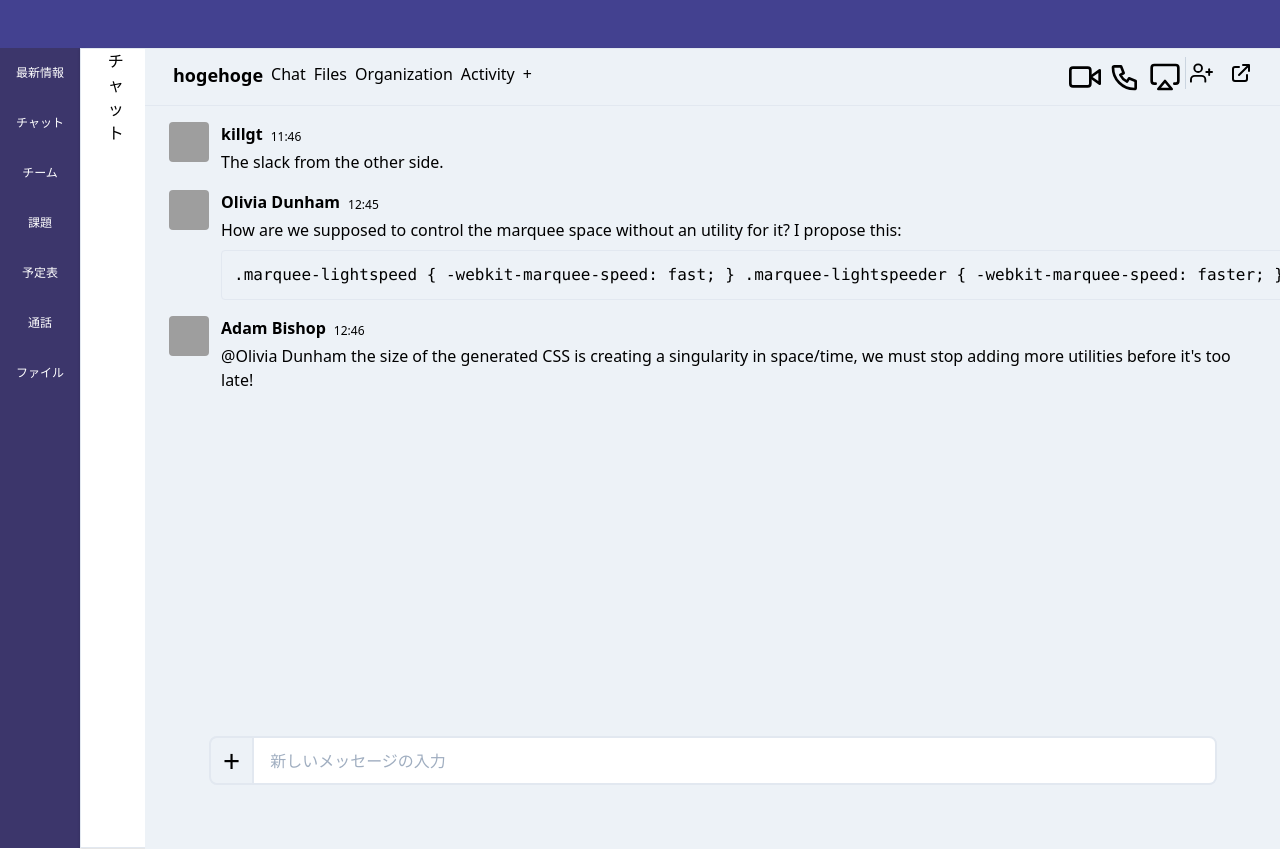
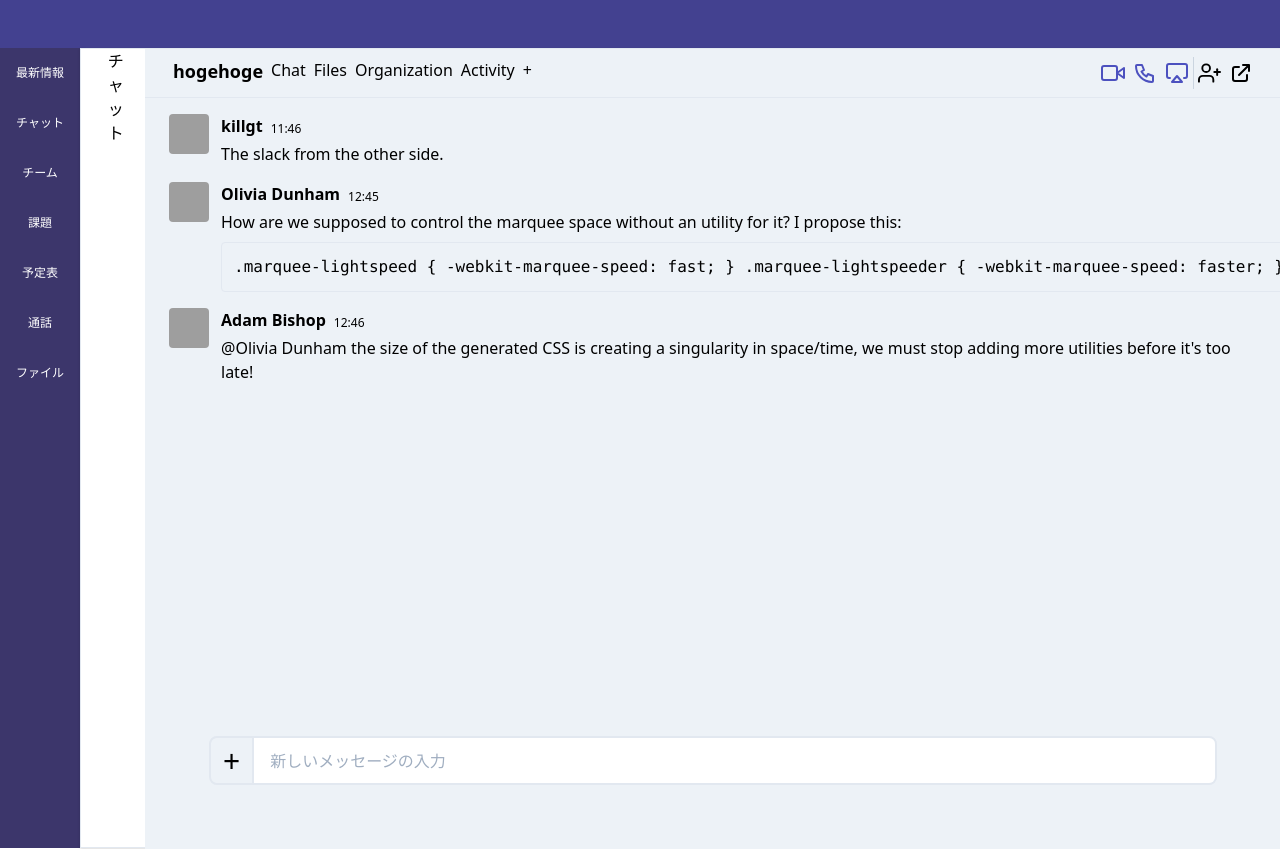
Before and after one commit to puremoru/ui_ux_seminar, a Nuxt app: page /teams in a window 1280 px wide. Built offline with nearby package versions, Linux system fonts and the light colour scheme; grey boxes are pictures that could not be loaded.

Commit message:
change an icon

```diff
--- a/pages/teams.vue
+++ b/pages/teams.vue
@@ -27,10 +27,10 @@
                     </div>
                     <div class="ml-auto hidden md:block">
                         <div class="flex">
-                          <svg class="px-1 h-10 w-10 text-black"  width="24" height="24" viewBox="0 0 24 24" fill="none" stroke="currentColor" stroke-width="2" stroke-linecap="round" stroke-linejoin="round"><polygon points="23 7 16 12 23 17 23 7"></polygon><rect x="1" y="5" width="15" height="14" rx="2" ry="2"></rect></svg>
-                          <svg class="px-1 h-10 w-10 text-black"  viewBox="0 0 24 24" stroke-width="2" stroke="currentColor" fill="none" stroke-linecap="round" stroke-linejoin="round">  <path stroke="none" d="M0 0h24v24H0z"/>  <path d="M4 4h5l2 5l-2.5 1.5a11 11 0 0 0 5 5l1.5 -2.5l5 2v5a1 1 0 0 1 -1 1a16 16 0 0 1 -16 -16a1 1 0 0 1 1 -1" /></svg>
+                          <svg class="px-1 h-8 w-8 text-indigo-700" width="24" height="24" viewBox="0 0 24 24" fill="none" stroke="currentColor" stroke-width="2" stroke-linecap="round" stroke-linejoin="round"><polygon points="23 7 16 12 23 17 23 7"></polygon><rect x="1" y="5" width="15" height="14" rx="2" ry="2"></rect></svg>
+                          <svg class="px-1 h-8 w-8 text-indigo-700" viewBox="0 0 24 24" stroke-width="2" stroke="currentColor" fill="none" stroke-linecap="round" stroke-linejoin="round">  <path stroke="none" d="M0 0h24v24H0z"/>  <path d="M4 4h5l2 5l-2.5 1.5a11 11 0 0 0 5 5l1.5 -2.5l5 2v5a1 1 0 0 1 -1 1a16 16 0 0 1 -16 -16a1 1 0 0 1 1 -1" /></svg>
                           <div class="grid grid-cols-2 divide-x divide-gray-400">
-                            <svg class="px-1 h-10 w-10 text-black text-center"  width="24" height="24" viewBox="0 0 24 24" fill="none" stroke="currentColor" stroke-width="2" stroke-linecap="round" stroke-linejoin="round"><path d="M5 17H4a2 2 0 0 1-2-2V5a2 2 0 0 1 2-2h16a2 2 0 0 1 2 2v10a2 2 0 0 1-2 2h-1"></path><polygon points="12 15 17 21 7 21 12 15"></polygon></svg>
+                            <svg class="px-1 h-8 w-8 text-indigo-700 text-center" width="24" height="24" viewBox="0 0 24 24" fill="none" stroke="currentColor" stroke-width="2" stroke-linecap="round" stroke-linejoin="round"><path d="M5 17H4a2 2 0 0 1-2-2V5a2 2 0 0 1 2-2h16a2 2 0 0 1 2 2v10a2 2 0 0 1-2 2h-1"></path><polygon points="12 15 17 21 7 21 12 15"></polygon></svg>
                             <svg class="px-1 h-8 w-8 text-black text-center"  width="24" height="24" viewBox="0 0 24 24" fill="none" stroke="currentColor" stroke-width="2" stroke-linecap="round" stroke-linejoin="round"><path d="M16 21v-2a4 4 0 0 0-4-4H5a4 4 0 0 0-4 4v2"></path><circle cx="8.5" cy="7" r="4"></circle><line x1="20" y1="8" x2="20" y2="14"></line><line x1="23" y1="11" x2="17" y2="11"></line></svg>
                           </div>
                           <svg class="px-1 flex-initial h-8 w-8 text-black"  fill="none" viewBox="0 0 24 24" stroke="currentColor">
```
